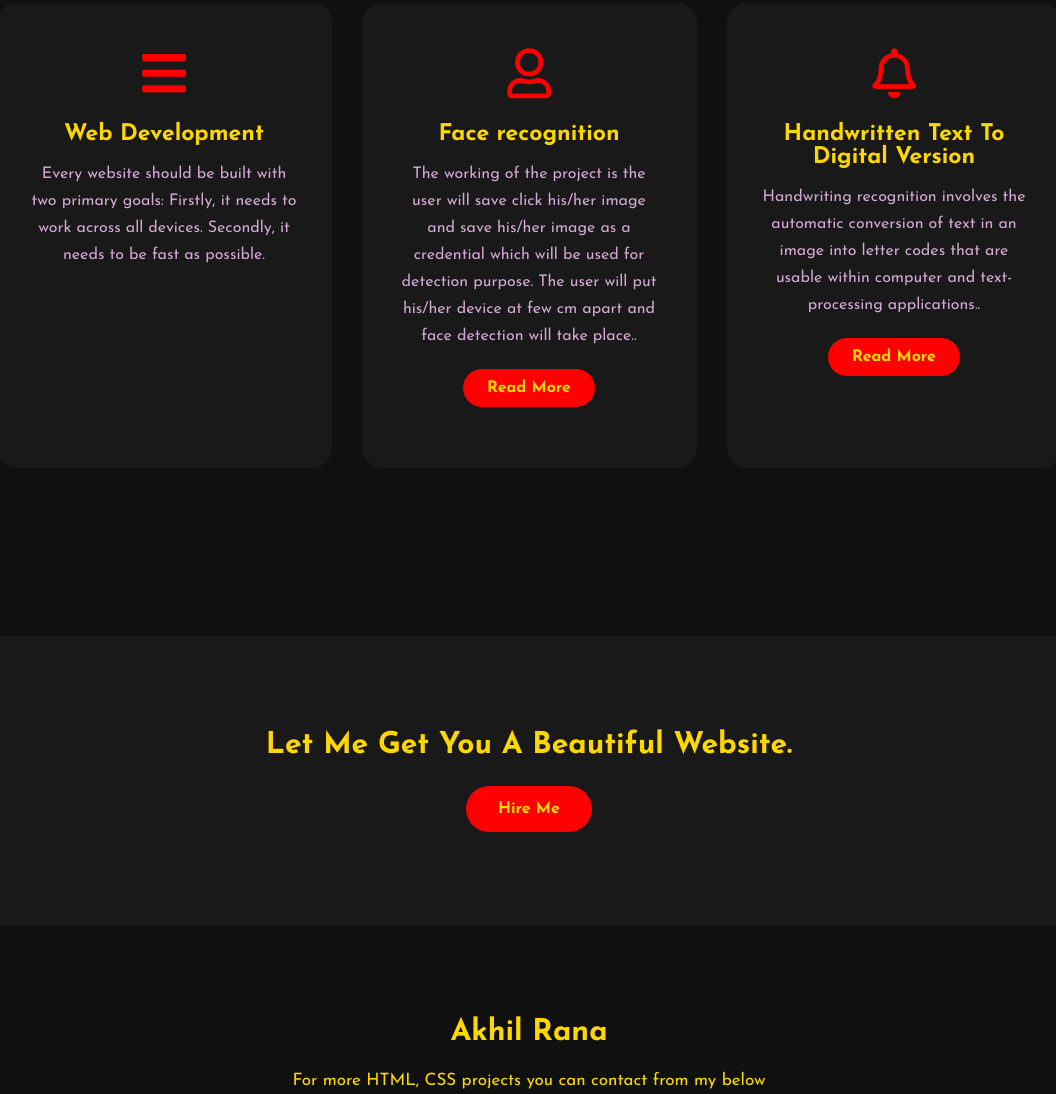
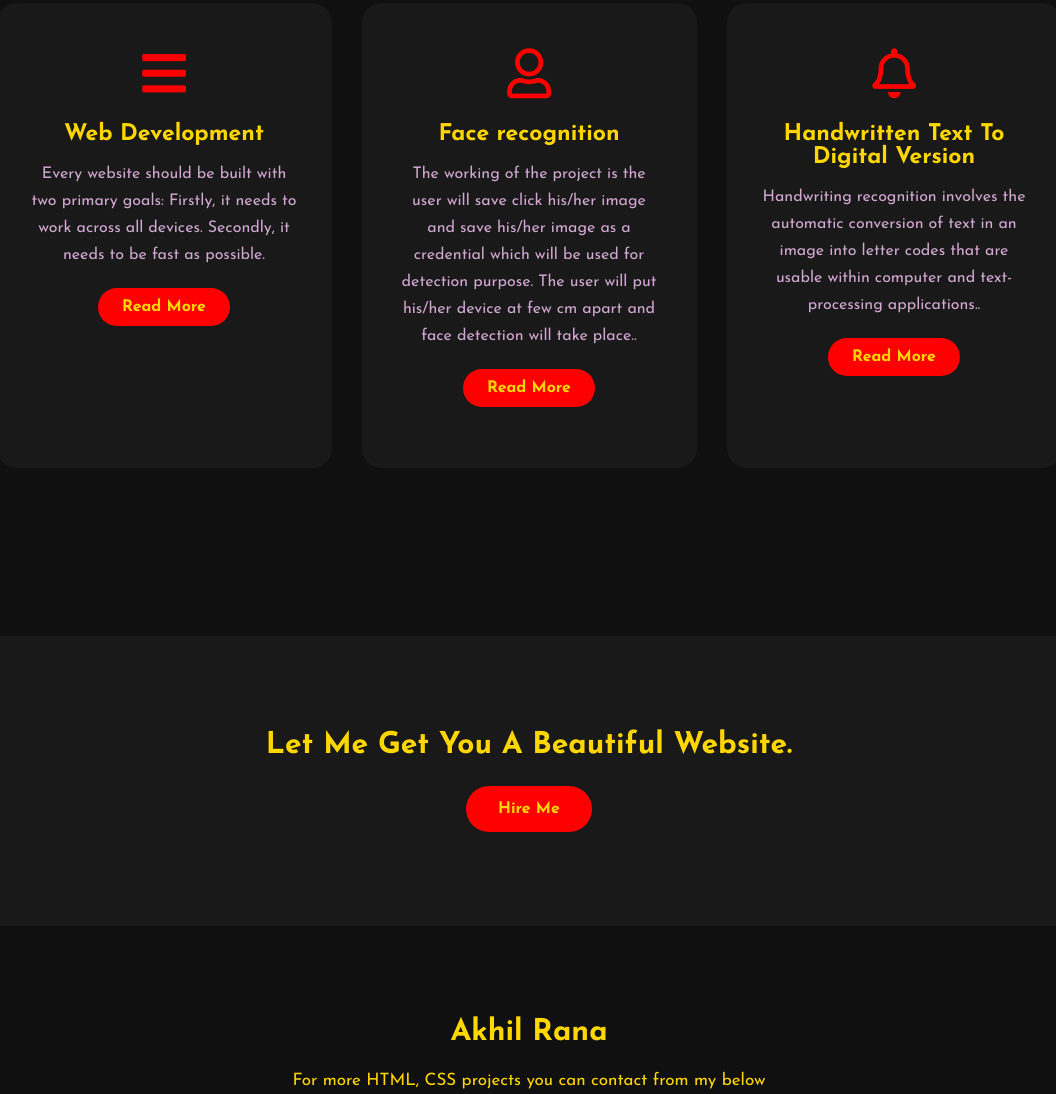
Before and after one commit to Akhil1589/Akhil_portfolio.gtihub.io, a plain HTML site: page index.html in a window 1280 px wide. Shown: the part 2255-3349 px from the top of the page, without its empty margins (111-1167 px from the left). Drawn offline with Linux system fonts and the light colour scheme.

Commit message:
Update index.html

```diff
--- a/index.html
+++ b/index.html
@@ -63,7 +63,9 @@
 				<div class="pra">
 					<p>Every website should be built with two primary goals: Firstly, it needs to work across all devices. Secondly, it needs to be fast as possible.
 					</p>
-
+					 <p style="text-align: center;">
+						<a class="button" href="https://drive.google.com/file/d/1-WQPk_cL5sZMEwcgpqr6-QqMsk8dvHu-/view?usp=sharing">Read More</a>
+					</p>
 
 
 				</div>
```
